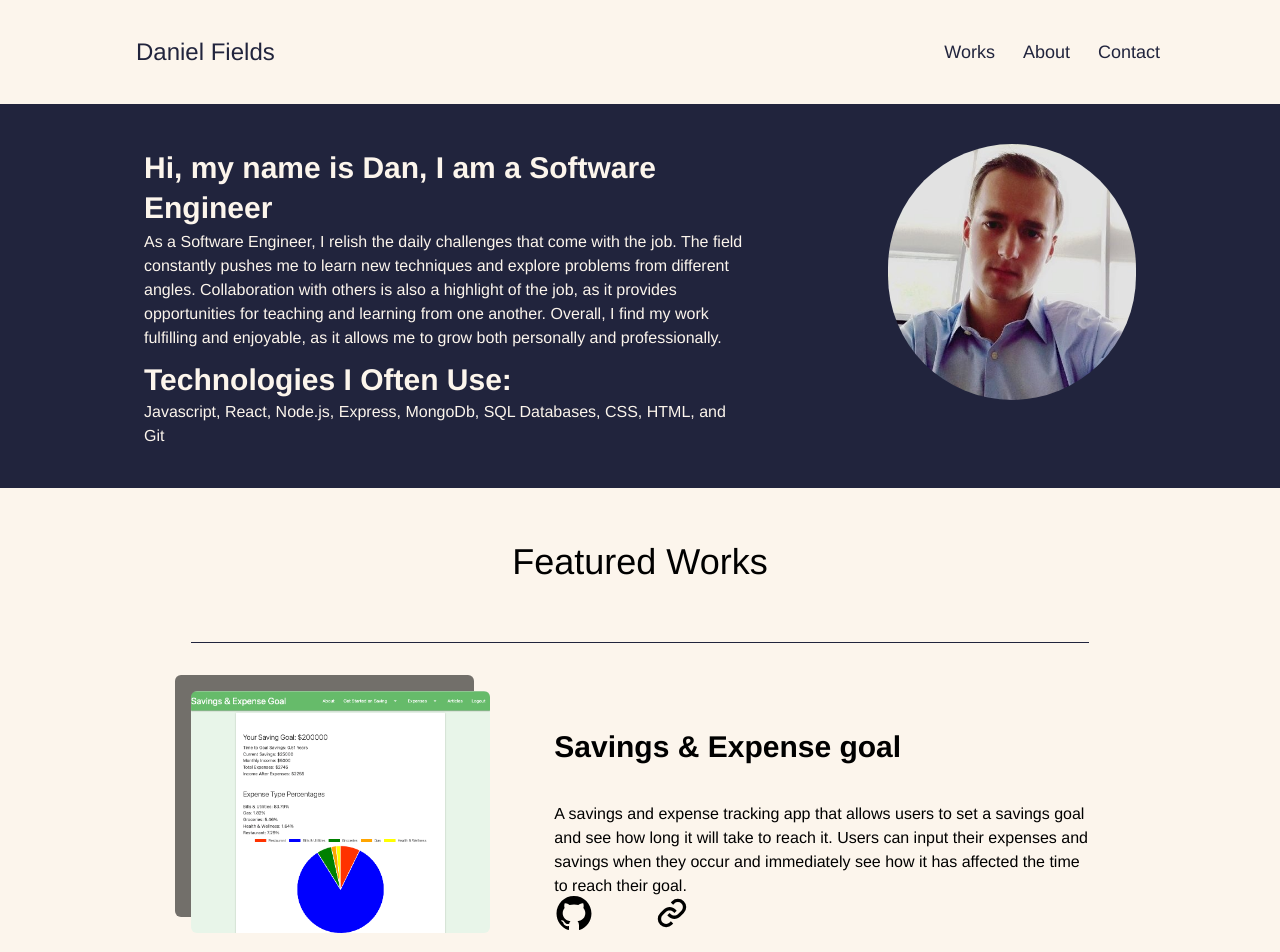
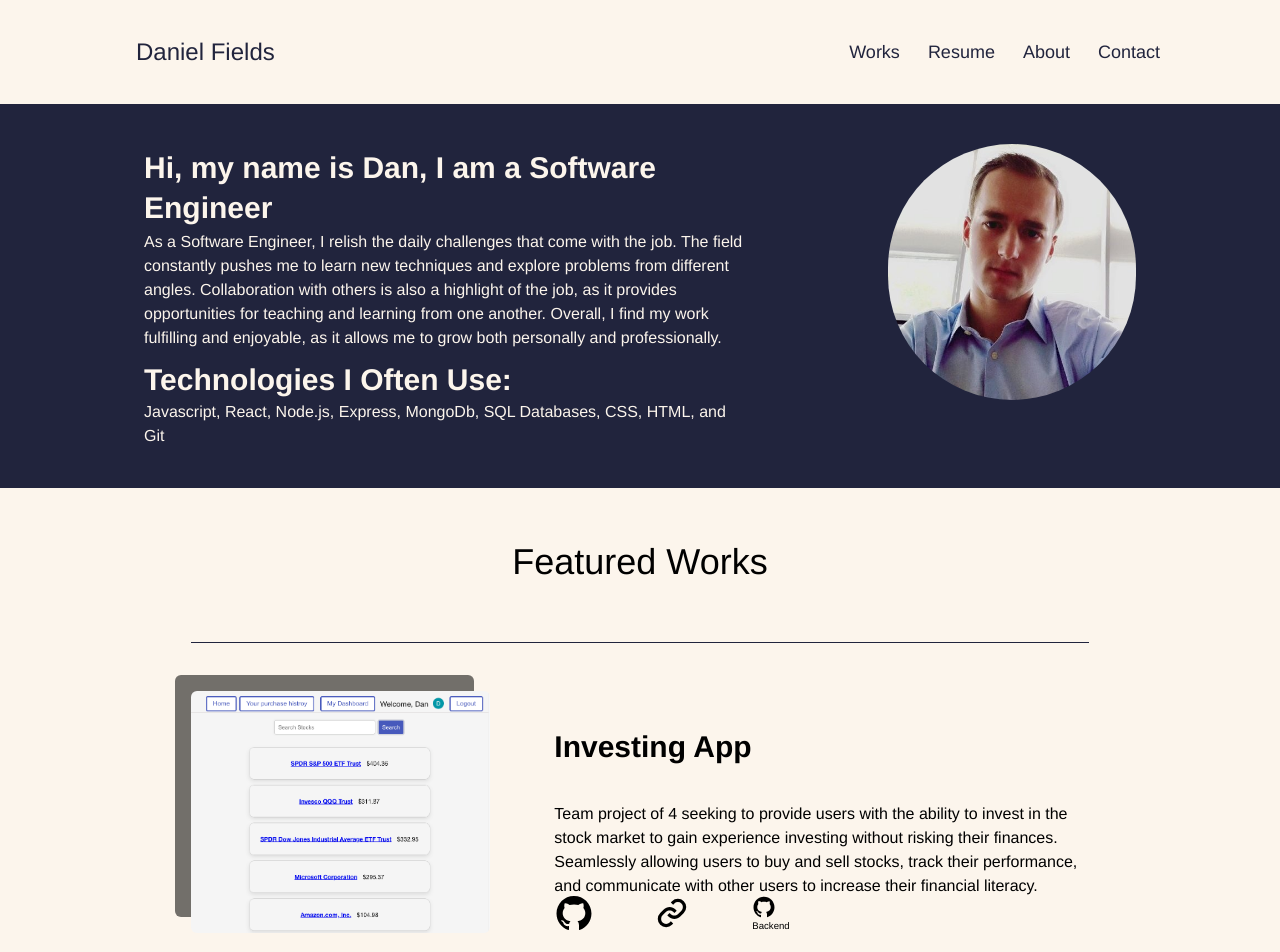
Before and after one commit to danf8/my-portfolio, a Next.js app: page / in a window 1280 px wide. Shown: the top 952 px of the page. Built offline with nearby package versions, Linux system fonts and the light colour scheme.

Commit message:
wip: edit project data

```diff
--- a/components/Nav.js
+++ b/components/Nav.js
@@ -18,9 +18,9 @@ const Nav = () => {
         <Link scroll={false} className='transition ease-in-out delay-50 hover:translate-y-1 hover:opacity-75 hover:scale-110 duration-300' href='/#projects'>
           <li>Works</li>
         </Link>
-        {/* <Link scroll={false} className='transition ease-in-out delay-50 hover:translate-y-1 hover:opacity-75 hover:scale-110 duration-300' href='/resume'>
+        <Link scroll={false} className='transition ease-in-out delay-50 hover:translate-y-1 hover:opacity-75 hover:scale-110 duration-300' href='/resume'>
           <li>Resume</li>
-        </Link> */}
+        </Link>
         <Link scroll={false} className='transition ease-in-out delay-50 hover:-translate-y-1 hover:opacity-75 hover:scale-110 duration-300' href='/#about'>
           <li>About</li>
         </Link>
@@ -38,9 +38,9 @@ const Nav = () => {
             <Link scroll={false} className='' href='/#projects'>
               <li>Works</li>
             </Link>
-            {/* <Link scroll={false} className='' href='/resume'>
+            <Link scroll={false} className='' href='/resume'>
               <li>Resume</li>
-            </Link> */}
+            </Link>
             <Link scroll={false} className='' href='/#about'>
               <li className='' >About</li>
             </Link>
--- a/public/project-data.json
+++ b/public/project-data.json
@@ -1,4 +1,14 @@
 [
+    {
+        "name": "Investing App",
+        "pic": "/images/investingApp.png",
+        "description": "Team project of 4 seeking to provide users with the ability to invest in the stock market to gain experience investing without risking their finances. Seamlessly allowing users to buy and sell stocks, track their performance, and communicate with other users to increase their financial literacy.",
+        "github-frontend": "https://github.com/danf8/investapp-frontend/tree/danf-branch",
+        "github-backend": "https://github.com/danf8/investing-buddy-backend/tree/danf-branch",
+        "deployed": "https://investing-app-v1.netlify.app/",
+        "technologies": "React, Node, Mongoose, MongoDb, Express, Firebase, Netlify, Heroku, Bootstrap",
+        "class-name": "invest"
+    },
     {
         "name": "Savings & Expense goal",
         "pic": "/images/savingsGoal.png",
```
